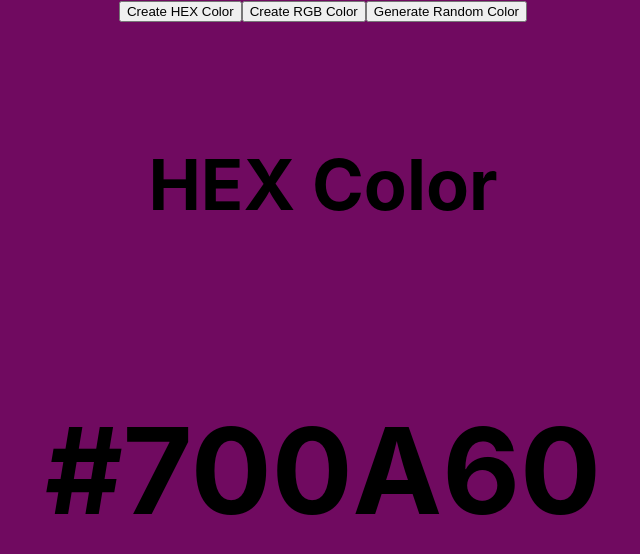
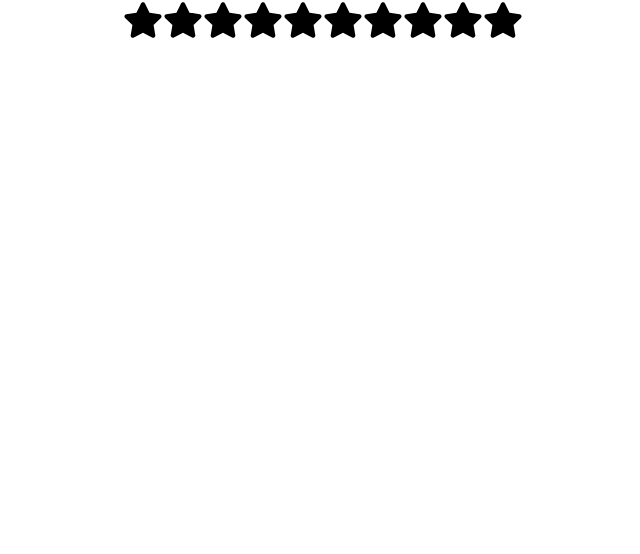
Before and after one commit to JSWcode/my-app, a React (Create React App) app: page / in a window 1280 px wide. Shown: the top 554 px of the page, without its empty margins (317-957 px from the left). Built offline with nearby package versions, Linux system fonts and the light colour scheme.

Commit message:
add star-rating

```diff
--- a/package.json
+++ b/package.json
@@ -8,6 +8,7 @@
     "@testing-library/user-event": "^13.5.0",
     "react": "^18.2.0",
     "react-dom": "^18.2.0",
+    "react-icons": "^5.0.1",
     "react-scripts": "5.0.1",
     "web-vitals": "^2.1.4"
   },
--- a/src/App.js
+++ b/src/App.js
@@ -1,6 +1,7 @@
 import './App.css';
 import Accordian from './components/accordian';
 import RandomColor from './components/random-color';
+import StarRating from './components/star-rating';
 
 function App() {
   return (
@@ -9,7 +10,10 @@
        {/* <Accordian/> */}
 
       {/* Random color component */}
-      <RandomColor/>
+      {/* <RandomColor/> */}
+
+      {/* star rating component */}
+      <StarRating noOfStars={10}/>
     </div>
   );
 }
--- /dev/null
+++ b/src/components/star-rating/index.jsx
@@ -0,0 +1,39 @@
+import { useState } from "react";
+import { FaStar } from "react-icons/fa";
+import './styles.css';
+
+export default function StarRating({ noOfStars = 5 }) {
+  const [rating, setRating] = useState(0);
+  const [hover, setHover] = useState(0);
+
+  function handleClick(getCurrentIndex) {
+    setRating(getCurrentIndex);
+  }
+
+  function handleMouseEnter(getCurrentIndex) {
+    setHover(getCurrentIndex);
+  }
+
+  function handleMouseLeave() {
+    setHover(rating);
+  }
+
+  return (
+    <div className="star-rating">
+      {[...Array(noOfStars)].map((_, index) => {
+        index += 1;
+
+        return (
+          <FaStar
+            key={index}
+            className={index <= (hover || rating) ? "active" : "inactive"}
+            onClick={() => handleClick(index)}
+            onMouseMove={() => handleMouseEnter(index)}
+            onMouseLeave={() => handleMouseLeave()}
+            size={40}
+          />
+        );
+      })}
+    </div>
+  );
+}
--- /dev/null
+++ b/src/components/star-rating/styles.css
@@ -0,0 +1,9 @@
+
+
+.active {
+    color: #fff700;
+}
+
+.inactive{
+    color: #000000;
+}
```
Also changed, not shown: 1 other file (tests, documents, lock files or other folders).
